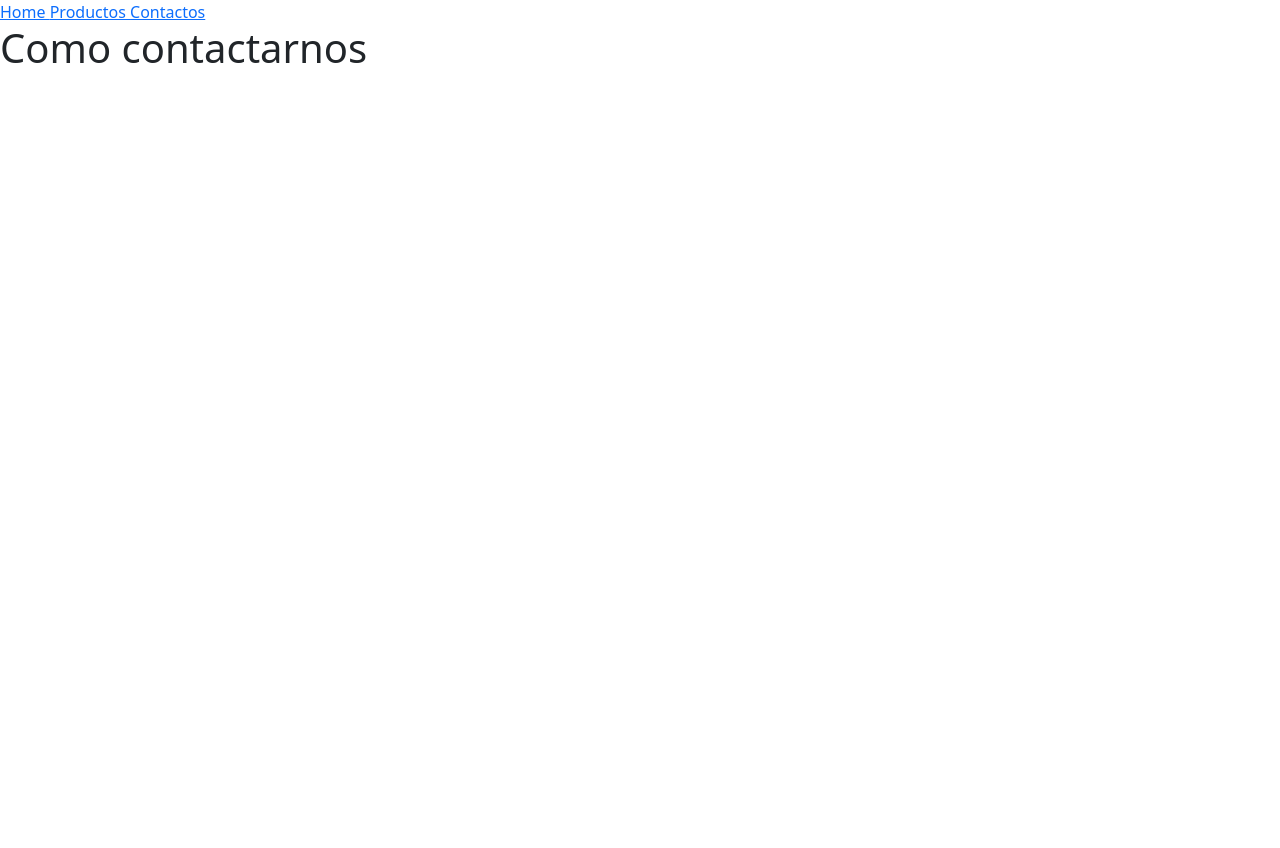
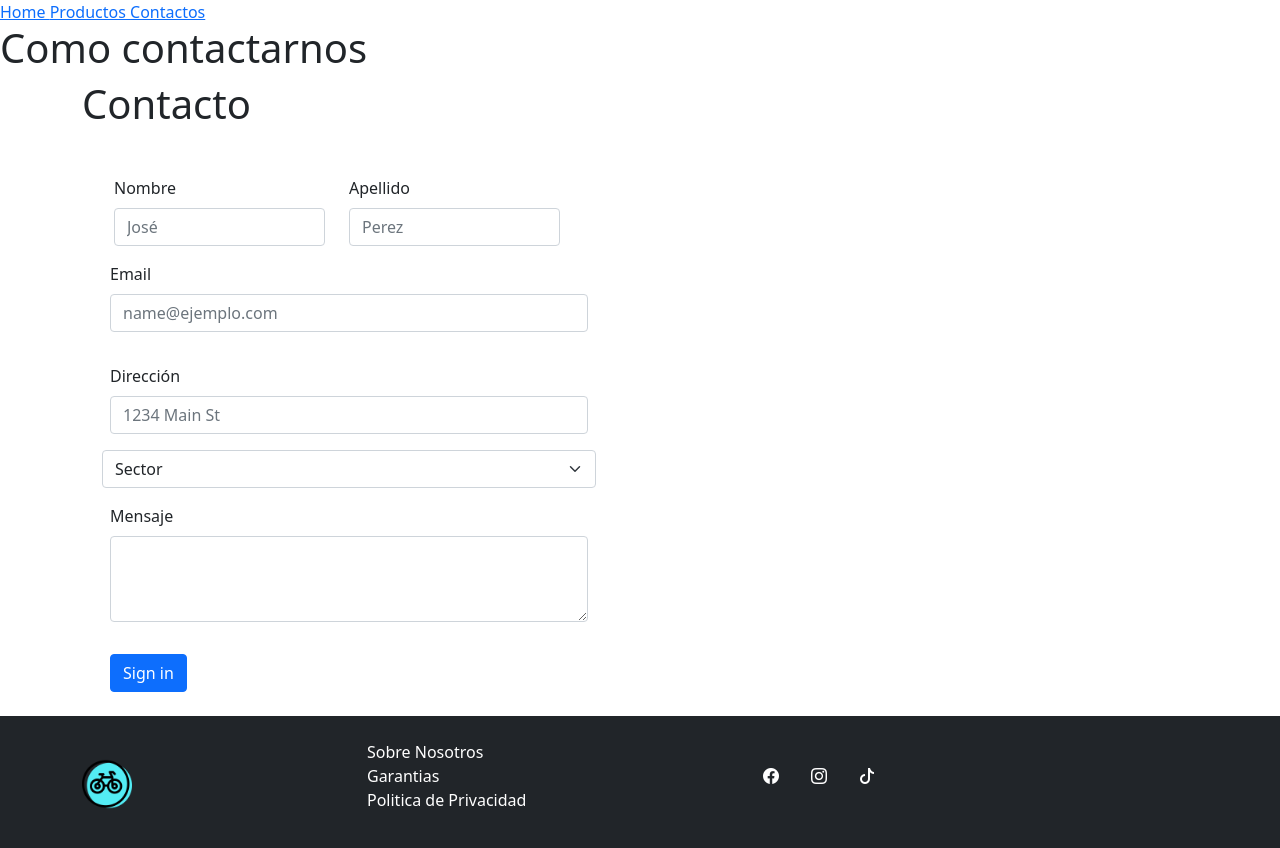
Before and after one commit to sparksqueen/guayerd-bikes-react, a React (Create React App) app: page /Contactos in a window 1280 px wide. Shown: the top 848 px of the page. Before the commit the page ends 800 px from the top, so only its background shows below. Built offline with nearby package versions, Linux system fonts and the light colour scheme.

Commit message:
Footer y Formulario

```diff
--- a/package.json
+++ b/package.json
@@ -4,11 +4,13 @@
   "private": true,
   "dependencies": {
     "@popperjs/core": "^2.11.2",
+    "@react-google-maps/api": "^2.7.0",
     "@testing-library/jest-dom": "^5.16.1",
     "@testing-library/react": "^12.1.2",
     "@testing-library/user-event": "^13.5.0",
     "bootstrap": "^5.1.3",
     "react": "^17.0.2",
+    "react-bootstrap": "^2.1.2",
     "react-dom": "^17.0.2",
     "react-router-dom": "^6.2.1",
     "react-scripts": "^5.0.0",
--- a/public/index.html
+++ b/public/index.html
@@ -26,6 +26,7 @@
     -->
     <title>Guayerd Bikes</title>
     <!-- CSS only -->
+    <link rel="stylesheet" href="https://cdn.jsdelivr.net/npm/bootstrap-icons@1.8.1/font/bootstrap-icons.css">
     <link
       href="https://cdn.jsdelivr.net/npm/bootstrap@5.1.3/dist/css/bootstrap.min.css"
       rel="stylesheet"
--- a/src/App.jsx
+++ b/src/App.jsx
@@ -5,19 +5,27 @@ import Nav from "./Componentes/Barra Nav/Nav";
 import Home from "./Componentes/Barra Nav/Home";
 import Contactos from "./Componentes/Barra Nav/Contactos";
 import Productos from "./Componentes/Barra Nav/Productos";
+import Contacto from "./Componentes/Contacto/Contacto";
+import Footer from "./Componentes/footer/footer";
+/*import Maps from "./Componentes/Maps/Maps";*/
+
+
 
 function App() {
   return (
     <>
       <BrowserRouter>
-        <Nav />
+        <Nav/>
         <Routes>
           <Route exact path="/Home" element={<Home />}></Route>
           <Route exact path="/Productos" element={<Productos />}></Route>
           <Route exact path="/Contactos" element={<Contactos />}></Route>
         </Routes>
+        <Contacto/>
+        <Footer/>
       </BrowserRouter>
     </>
+
   );
 }
 
--- a/src/Componentes/Barra Nav/Nav.jsx
+++ b/src/Componentes/Barra Nav/Nav.jsx
@@ -1,9 +1,12 @@
 import react from "react";
 import { Link } from "react-router-dom";
+
+
 
 function Nav() {
   return (
     <>
+
       <div>
         <nav>
           <Link to={"./Home"}> Home </Link>
--- /dev/null
+++ b/src/Componentes/Contacto/Contacto.js
@@ -0,0 +1,49 @@
+import React from 'react'
+import {Link} from "react-router-dom"
+import "./contacto.css";
+
+const Contacto = () => {
+  return (
+    <div className='container'>
+        <h1>Contacto</h1>
+       <div className="contacto row justify-content-center py-4 px-4">
+
+             <form class="row g-3">
+             <div class="row">
+                <div class="col-md-6">
+                <label for="exampleFormControlInput1" class="form-label">Nombre</label>
+                    <input type="text" class="form-control" placeholder="José" aria-label="First name"/>
+                </div>
+                <div class="col-md-6">
+                <label for="exampleFormControlInput1" class="form-label">Apellido</label>
+                    <input type="text" class="form-control" placeholder="Perez" aria-label="Last name"/>
+                </div>
+                </div>
+             <div class="mb-3">
+                 <label for="exampleFormControlInput1" class="form-label">Email</label>
+                     <input type="email" class="form-control" id="exampleFormControlInput1" placeholder="name@ejemplo.com"/>
+                </div>
+                <div className="col-12">
+                    <label for="inputAddress" class="form-label">Dirección</label>
+                    <input type="text" className="form-control" id="inputAddress" placeholder="1234 Main St"/>
+                </div>
+                <select class="form-select" aria-label="Default select example">
+                        <option selected>Sector</option>
+                        <option value="1">Venta</option>
+                        <option value="2">Administracion</option>
+                        <option value="3">Compras</option>
+                        </select>
+                <div class="mb-3">
+                     <label for="exampleFormControlTextarea1" class="form-label">Mensaje</label>
+                     <textarea class="form-control" id="exampleFormControlTextarea1" rows="3"></textarea>
+                </div>
+                <div className="col-12">
+                    <button type="submit" className="btn btn-primary">Sign in</button>
+                </div>
+                </form>
+                </div>
+    </div>
+  )
+}
+
+export default Contacto;
--- /dev/null
+++ b/src/Componentes/Contacto/contacto.css
@@ -0,0 +1,3 @@
+.contacto{
+    width: 50%;
+}
--- /dev/null
+++ b/src/Componentes/Maps/Map.css
@@ -0,0 +1,3 @@
+.map{
+    height: 100vh;
+}
--- /dev/null
+++ b/src/Componentes/Maps/Maps.tsx
@@ -0,0 +1,37 @@
+import React from 'react'
+import {Link} from "react-router-dom"
+import  {  GoogleMap ,  useJsApiLoader  }  from  '@react-google-maps/api'
+import "./Map.css";
+
+export interface MapPageProps {}
+
+const Maps = () => {
+    const  { isLoaded }  =  useJsApiLoader ( {
+        id : "google-map-script" ,
+        googleMapsApiKey :
+        "AIzaSyBDaeWicvigtP9xPv919E-RNoxfvC-Hqik"
+      } );
+      const position = {
+        lat:-34.59114561350878,
+        lng:-58.44789031698568,
+      };
+
+  return (
+    <div className="map">
+        {isLoaded ? (
+      <GoogleMap
+      mapContainerStyle = { {width:"100%", height: "100%"} }
+      center = {position}
+      zoom = { 15 }
+      >
+      </GoogleMap>
+
+    ) : (
+      <>
+      </>
+      )}
+    </div>
+  );
+}
+
+export default Maps;
--- /dev/null
+++ b/src/Componentes/footer/footer.js
@@ -0,0 +1,34 @@
+import React from "react"
+import {Link} from "react-router-dom"
+
+const Footer=() =>{
+
+    return(
+
+        <div>
+            <footer className="text-white py-4 bg-dark">
+                <div className="container">
+                    <nav className="row  d-flex align-items-center justify-content: space-between">
+                        <Link to="/" className="col-12 col-md-3 d-flex aling-items-center ">
+                             <img src="./LogoIcono.png" width="50"  alt="logo"/>
+                        </Link>
+                        <ul className="col-12 col-md-4 list-unstyled">
+                            <li> Sobre Nosotros</li>
+                            <li  className=" "> Garantias</li>
+                            <li  className=""> Politica de Privacidad</li>
+                        </ul>
+                        <ul className="col-12 col-md-4 ">
+                            <i className="bi bi-facebook px-3"></i>
+                            <i className="bi bi-instagram px-3 "></i>
+                            <i className="bi bi-tiktok px-3"></i>
+
+                        </ul>
+
+                    </nav>
+                </div>
+            </footer>
+        </div>
+    );
+}
+
+export default Footer;
```
Also changed, not shown: src/Componentes/Productos/Productos.css (added), src/Componentes/Productos/Productos.js (added), 1 other file (tests, documents, lock files or other folders).
